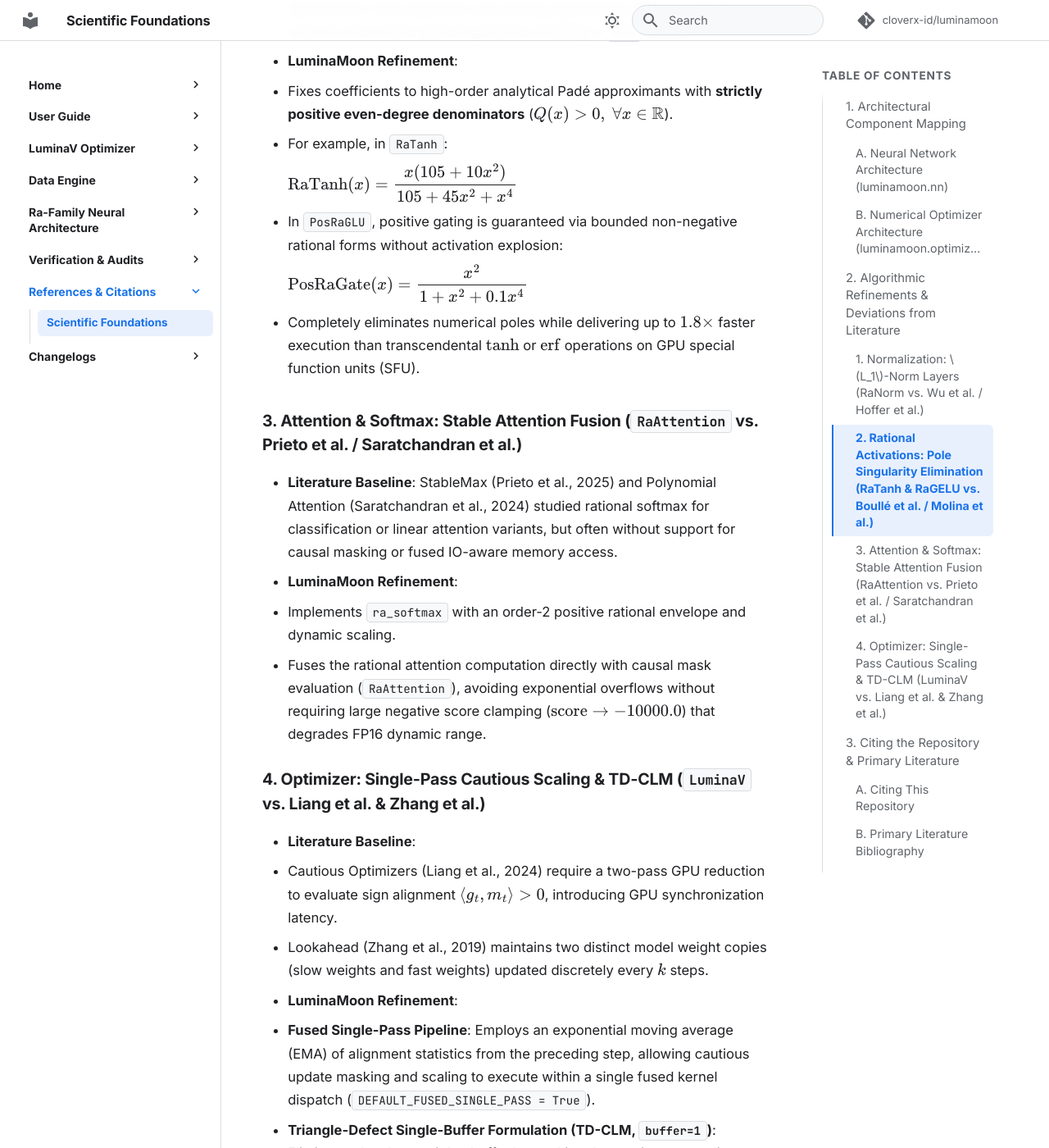
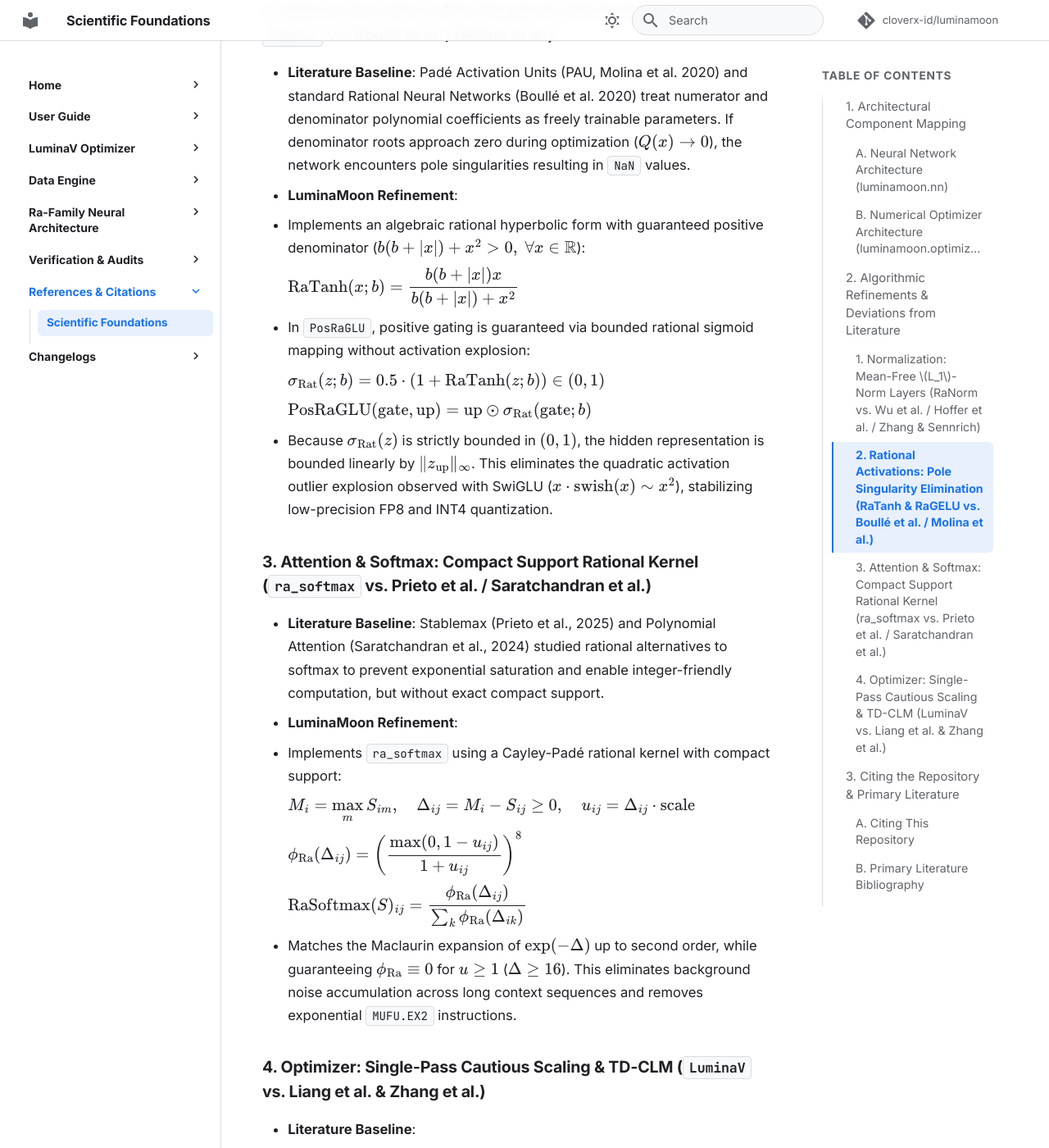
Before and after one commit to cloverx-id/luminamoon, an MkDocs documentation site: the page built from docs/references.md, in a window 1280 px wide and 1400 px high, scrolled down 4696 px. Shown: the whole window at 82% size. Built offline with MkDocs 1.6.1 and Material for MkDocs 9.7.7, drawn with Linux system fonts in a browser that asks for light colours; comment, search, counter and statistics services are not loaded; some of the changed text lies outside the part shown.

Commit message:
docs: harmonize literature foundations and mathematical definitions

```diff
--- a/docs/references.md
+++ b/docs/references.md
@@ -12,12 +12,12 @@
 
 | LuminaMoon Component | Academic Alias | Theoretical Foundation | Key Literature Reference |
 | :--- | :--- | :--- | :--- |
-| **`RaNorm`** | `L1Norm`, `L1LayerNorm` | Zero square-root, single-reciprocal $L_1$-norm token normalization | Hoffer et al. (NeurIPS 2018)<br>Wu et al. (IEEE TNNLS 2019) |
-| **`RaBatchNorm2d`** | `L1BatchNorm2d` | Mean Absolute Deviation (MAD) 2D batch normalization | Wu et al. (IEEE TNNLS 2019) |
-| **`RaTanh`**, `ra_tanh` | `RationalTanh`, `rational_tanh` | Padé rational hyperbolic tangent approximation with guaranteed positive denominator | Boullé et al. (NeurIPS 2020)<br>Molina et al. (ICLR 2020) |
+| **`RaNorm`** | `L1Norm`, `L1LayerNorm` | Zero square-root, single-reciprocal mean-free $L_1$-norm token normalization | Hoffer et al. (NeurIPS 2018)<br>Wu et al. (IEEE TNNLS 2019)<br>Zhang & Sennrich (NeurIPS 2019) |
+| **`RaBatchNorm2d`** | `L1BatchNorm2d` | Mean Absolute Deviation (MAD) 2D batch normalization with batch-mean centering | Wu et al. (IEEE TNNLS 2019) |
+| **`RaTanh`**, `ra_tanh` | `RationalTanh`, `rational_tanh` | Algebraic rational hyperbolic tangent with unit derivative and non-vanishing tail | Boullé et al. (NeurIPS 2020)<br>Molina et al. (ICLR 2020) |
 | **`RaGELU`**, `ra_gelu` | `RationalGELU`, `rational_gelu` | Rational approximation of Gaussian Error Linear Units | Boullé et al. (NeurIPS 2020)<br>Tang & Townsend (ICML 2026) |
-| **`PosRaGLU`** | `RationalGLU`, `BoundedRationalGLU` | Bounded, strictly positive rational gated linear unit MLP block | Dauphin et al. (ICML 2017)<br>Tang & Townsend (ICML 2026) |
-| **`ra_softmax`** | `rational_softmax`, `pade_softmax` | Cayley-Padé rational softmax avoiding exponential function evaluations | Prieto et al. (ICLR 2025)<br>Saratchandran et al. (NeurIPS 2024) |
+| **`PosRaGLU`** | `RationalGLU`, `BoundedRationalGLU` | Bounded, strictly positive rational gated linear unit MLP block ($0 < \sigma_{\text{Rat}} < 1$) | Dauphin et al. (ICML 2017)<br>Tang & Townsend (ICML 2026) |
+| **`ra_softmax`** | `rational_softmax`, `pade_softmax` | Cayley-Padé rational softmax with compact support, avoiding exponential function evaluations | Prieto et al. (ICLR 2025)<br>Saratchandran et al. (arXiv 2024) |
 | **`RaAttention`** | `RationalAttention`, `PadeAttention` | Multi-head attention operating on rational softmax kernel mechanics | Duan et al. (NeurIPS 2024)<br>Prieto et al. (ICLR 2025) |
 
 ---
@@ -26,14 +26,14 @@
 
 | Mechanism & Mode | Configuration Parameter | Theoretical Foundation | Key Literature Reference |
 | :--- | :--- | :--- | :--- |
-| **TD-CLM Mode** | `buffer=1` (or `"tdclm"`) | Single-buffer triangle-defect convex lookahead momentum with triangle-defect penalty $\lambda \lvert d_t \rvert$ where $d_t = g_t - m _ {t-1}$ ($\lambda^* \approx 0.30$) | Maligranda (2006 / 2008)<br>Zhang et al. (NeurIPS 2019) |
-| **Triangle Family (T-Family)** | `buffer="T1"`, `buffer="T2"` | tanh-free triangle envelopes eliminating $\tanh$ and square roots across optimization and rational update bounds | Maligranda (2006)<br>Tang & Townsend (ICML 2026) |
-| **Dual-Buffer CLM** | `buffer=2` (or `"dual"`) | Two-buffer convex lookahead momentum with central innovation variance tracking | Zhang et al. (NeurIPS 2019) |
-| **Cautious Updates** | `cautious=True` | Sign-aligned gradient-momentum masking and adaptive alignment scaling | Liang et al. (arXiv:2411.16085) |
-| **Fused Single-Pass** | `fused_single_pass=True` | Single-pass GPU kernel fusing cautious scaling and updates via EMA running statistics | LuminaMoon Systems Architecture |
-| **Bitwise Stochastic Rounding** | `stochastic_rounding=True` | Stateless deterministic 32-bit MurmurHash3 PRNG stochastic rounding for native half-precision states without FP32 master weights | Gupta et al. (ICML 2015)<br>Croci et al. (2022) |
+| **TD-CLM Mode** | `buffer=1` (or `"tdclm"`) | Single-buffer triangle-defect convex lookahead momentum with triangle-defect penalty $\lambda \lvert d_t \rvert$ where $d_t = g_t - m _ {t-1}$ ($\lambda^* \approx 0.30$) | Maligranda (2008)<br>Zhang et al. (NeurIPS 2019)<br>Zhuang et al. (NeurIPS 2020) |
+| **Triangle Family (T-Family)** | `buffer="T1"`, `buffer="T2"` | tanh-free triangle envelopes eliminating $\tanh$ and square roots across optimization and rational update bounds | Maligranda (2008)<br>Chen et al. (Google Brain 2023) |
+| **Dual-Buffer CLM** | `buffer=2` (or `"dual"`) | Two-buffer convex lookahead momentum with central innovation variance tracking | Zhang et al. (NeurIPS 2019)<br>Shoham et al. (NeurIPS 2024) |
+| **Cautious Updates** | `cautious=True` | Sign-aligned gradient-momentum masking and adaptive alignment scaling | Liang et al. (ICLR 2026) |
+| **Fused Single-Pass** | `fused_single_pass=True` | Single-pass GPU kernel fusing cautious scaling and updates via EMA running statistics | Dao et al. (NeurIPS 2022 / FlashAttention IO-awareness) |
+| **Bitwise Stochastic Rounding** | `stochastic_rounding=True` | Stateless deterministic 32-bit MurmurHash3 PRNG stochastic rounding for native half-precision states without FP32 master weights | Gupta et al. (ICML 2015)<br>Zamirai et al. (2020 / 2021) |
 | **Decoupled Weight Decay** | `weight_decay > 0` | Decoupled parameter shrinkage avoiding gradient scale distortion | Loshchilov & Hutter (ICLR 2019) |
-| **Adaptive Trust-Region Bounding** | `bound=True`, `bound_type="coordinate"` | Trust-region parameter update clipping preventing gradient explosion | Brock et al. (ICML 2021)<br>You et al. (ICLR 2020) |
+| **Adaptive Trust-Region Bounding** | `bound=True`, `bound_type="coordinate"` | Trust-region parameter update clipping preventing gradient explosion | Brock et al. (ICML 2021 / AGC)<br>You et al. (ICLR 2020 / LAMB) |
 
 ---
 
@@ -41,42 +41,55 @@
 
 While LuminaMoon draws its foundational validity from published literature, practical efficiency and numerical safety requirements have driven important refinements:
 
-### 1. Normalization: $L_1$-Norm Layers (`RaNorm` vs. Wu et al. / Hoffer et al.)
-- **Literature Baseline**: Hoffer et al. (2018) and Wu et al. (2019) applied $L_1$-norm primarily to convolutional Batch Normalization ($L_1\text{-BN}$).
+### 1. Normalization: Mean-Free $L_1$-Norm Layers (`RaNorm` vs. Wu et al. / Hoffer et al. / Zhang & Sennrich)
+- **Literature Baseline**: Hoffer et al. (2018) and Wu et al. (2019) applied $L_1$-norm primarily to convolutional Batch Normalization ($L_1\text{-BN}$) with explicit mean subtraction.
 - **LuminaMoon Refinement**:
-  * Extended $L_1$ normalization to sequence and token-level Layer Normalization (`RaNorm`) for Transformer backbones.
-  * Formulated as a zero square-root, single-reciprocal pass:
+  * In `RaNorm`, sequence and token-level normalization for Transformer backbones is formulated as a **zero square-root, mean-free** $L_1$ pass (analogous to the RMSNorm discovery by Zhang & Sennrich that mean-centering is redundant for stability):
 
-    $\displaystyle \mathrm{RaNorm}(x) = \frac{x - \mu}{\frac{1}{d} \sum _ {i=1}^d |x_i - \mu| + \epsilon} \odot \gamma + \beta$
+    $\displaystyle \mu_{|x|} = \frac{1}{d} \sum _ {i=1}^d |x_i|$
 
-  * Avoids division by zero using safe numerical floors and implements single-kernel fused reductions in Triton and SIMD, eliminating GPU register spills and SFU reciprocal-root instructions.
+    $\displaystyle \mathrm{RaNorm}(x) = \frac{x}{\mu_{|x|} + \epsilon} \odot \gamma + \beta$
+
+  * In `RaBatchNorm2d`, cross-batch Mean Absolute Deviation (MAD) is retained with batch-mean centering:
+
+    $\displaystyle \mu_B = \frac{1}{m} \sum _ {i=1}^m x_i, \quad \mathrm{MAD}_B = \frac{1}{m} \sum _ {i=1}^m |x_i - \mu_B|, \quad y = \frac{x - \mu_B}{\mathrm{MAD}_B + \epsilon} \odot \gamma + \beta$
+
+  * Completely eliminates GPU square-root and reciprocal-square-root instructions (`MUFU.RSQ`), amortizing a single scalar reciprocal per token.
 
 ### 2. Rational Activations: Pole Singularity Elimination (`RaTanh` & `RaGELU` vs. Boullé et al. / Molina et al.)
 - **Literature Baseline**: Padé Activation Units (PAU, Molina et al. 2020) and standard Rational Neural Networks (Boullé et al. 2020) treat numerator and denominator polynomial coefficients as freely trainable parameters. If denominator roots approach zero during optimization ($Q(x) \to 0$), the network encounters pole singularities resulting in `NaN` values.
 - **LuminaMoon Refinement**:
-  * Fixes coefficients to high-order analytical Padé approximants with **strictly positive even-degree denominators** ($Q(x) > 0, \; \forall x \in \mathbb{R}$).
-  * For example, in `RaTanh`:
+  * Implements an algebraic rational hyperbolic form with guaranteed positive denominator ($b(b+|x|) + x^2 > 0, \; \forall x \in \mathbb{R}$):
 
-    $\displaystyle \mathrm{RaTanh}(x) = \frac{x (105 + 10x^2)}{105 + 45x^2 + x^4}$
+    $\displaystyle \mathrm{RaTanh}(x; b) = \frac{b (b + |x|) x}{b (b + |x|) + x^2}$
 
-  * In `PosRaGLU`, positive gating is guaranteed via bounded non-negative rational forms without activation explosion:
+  * In `PosRaGLU`, positive gating is guaranteed via bounded rational sigmoid mapping without activation explosion:
 
-    $\displaystyle \mathrm{PosRaGate}(x) = \frac{x^2}{1 + x^2 + 0.1 x^4}$
+    $\displaystyle \sigma_{\text{Rat}}(z; b) = 0.5 \cdot (1 + \mathrm{RaTanh}(z; b)) \in (0, 1)$
 
-  * Completely eliminates numerical poles while delivering up to $1.8\times$ faster execution than transcendental $\tanh$ or $\text{erf}$ operations on GPU special function units (SFU).
+    $\displaystyle \mathrm{PosRaGLU}(\text{gate}, \text{up}) = \text{up} \odot \sigma_{\text{Rat}}(\text{gate}; b)$
 
-### 3. Attention & Softmax: Stable Attention Fusion (`RaAttention` vs. Prieto et al. / Saratchandran et al.)
-- **Literature Baseline**: StableMax (Prieto et al., 2025) and Polynomial Attention (Saratchandran et al., 2024) studied rational softmax for classification or linear attention variants, but often without support for causal masking or fused IO-aware memory access.
+  * Because $\sigma_{\text{Rat}}(z)$ is strictly bounded in $(0, 1)$, the hidden representation is bounded linearly by $\|z_{\text{up}}\|_\infty$. This eliminates the quadratic activation outlier explosion observed with SwiGLU ($x \cdot \text{swish}(x) \sim x^2$), stabilizing low-precision FP8 and INT4 quantization.
+
+### 3. Attention & Softmax: Compact Support Rational Kernel (`ra_softmax` vs. Prieto et al. / Saratchandran et al.)
+- **Literature Baseline**: Stablemax (Prieto et al., 2025) and Polynomial Attention (Saratchandran et al., 2024) studied rational alternatives to softmax to prevent exponential saturation and enable integer-friendly computation, but without exact compact support.
 - **LuminaMoon Refinement**:
-  * Implements `ra_softmax` with an order-2 positive rational envelope and dynamic scaling.
-  * Fuses the rational attention computation directly with causal mask evaluation (`RaAttention`), avoiding exponential overflows without requiring large negative score clamping ($\text{score} \to -10000.0$) that degrades FP16 dynamic range.
+  * Implements `ra_softmax` using a Cayley-Padé rational kernel with compact support:
+
+    $\displaystyle M_i = \max_m S_{im}, \quad \Delta_{ij} = M_i - S_{ij} \ge 0, \quad u_{ij} = \Delta_{ij} \cdot \text{scale}$
+
+    $\displaystyle \phi_{\text{Ra}}(\Delta_{ij}) = \left(\frac{\max(0, 1 - u_{ij})}{1 + u_{ij}}\right)^8$
+
+    $\displaystyle \mathrm{RaSoftmax}(S)_{ij} = \frac{\phi_{\text{Ra}}(\Delta_{ij})}{\sum_k \phi_{\text{Ra}}(\Delta_{ik})}$
+
+  * Matches the Maclaurin expansion of $\exp(-\Delta)$ up to second order, while guaranteeing $\phi_{\text{Ra}} \equiv 0$ for $u \ge 1$ ($\Delta \ge 16$). This eliminates background noise accumulation across long context sequences and removes exponential `MUFU.EX2` instructions.
 
 ### 4. Optimizer: Single-Pass Cautious Scaling & TD-CLM (`LuminaV` vs. Liang et al. & Zhang et al.)
 - **Literature Baseline**:
-  * Cautious Optimizers (Liang et al., 2024) require a two-pass GPU reduction to evaluate sign alignment $\langle g_t, m_t \rangle > 0$, introducing GPU synchronization latency.
+  * Cautious Optimizers (Liang et al., 2026) require a two-pass GPU reduction to evaluate global mean tensor alignment $\langle u_t, g_t \rangle > 0$, introducing GPU synchronization latency.
   * Lookahead (Zhang et al., 2019) maintains two distinct model weight copies (slow weights and fast weights) updated discretely every $k$ steps.
 - **LuminaMoon Refinement**:
-  * **Fused Single-Pass Pipeline**: Employs an exponential moving average (EMA) of alignment statistics from the preceding step, allowing cautious update masking and scaling to execute within a single fused kernel dispatch (`DEFAULT_FUSED_SINGLE_PASS = True`).
+  * **Fused Single-Pass Pipeline**: Employs an exponential moving average (EMA) of alignment statistics from the preceding step, allowing cautious update masking and scaling to execute within a single fused kernel dispatch (`fused_single_pass=True`), eliminating GPU synchronization bottlenecks.
   * **Triangle-Defect Single-Buffer Formulation (TD-CLM, `buffer=1`)**: Eliminates the slow-weights buffer by tracking the continuous gradient-momentum residual $d_t = g_t - m _ {t-1}$ scaled by the triangle-defect penalty $\lambda |d_t|$ with theoretical balance point $\lambda^* \approx 0.30$ (derived from Maligranda's triangle inequality envelope). When gradients spike abruptly, the denominator automatically inflates, damping the update step without requiring a second parameter buffer.
   * **Triangle Family (`buffer="T1"`, `buffer="T2"`)**: Replaces all hyperbolic tangent and square-root evaluations in the step trajectory and rational update bounds with second-order rational triangle envelopes:
 
```
Also changed, not shown: other parts of docs/references.md (+1 -1 lines), docs/nn/README.md (+13 -10 lines), references/README.md (+44 -31 lines), 1 other file.
